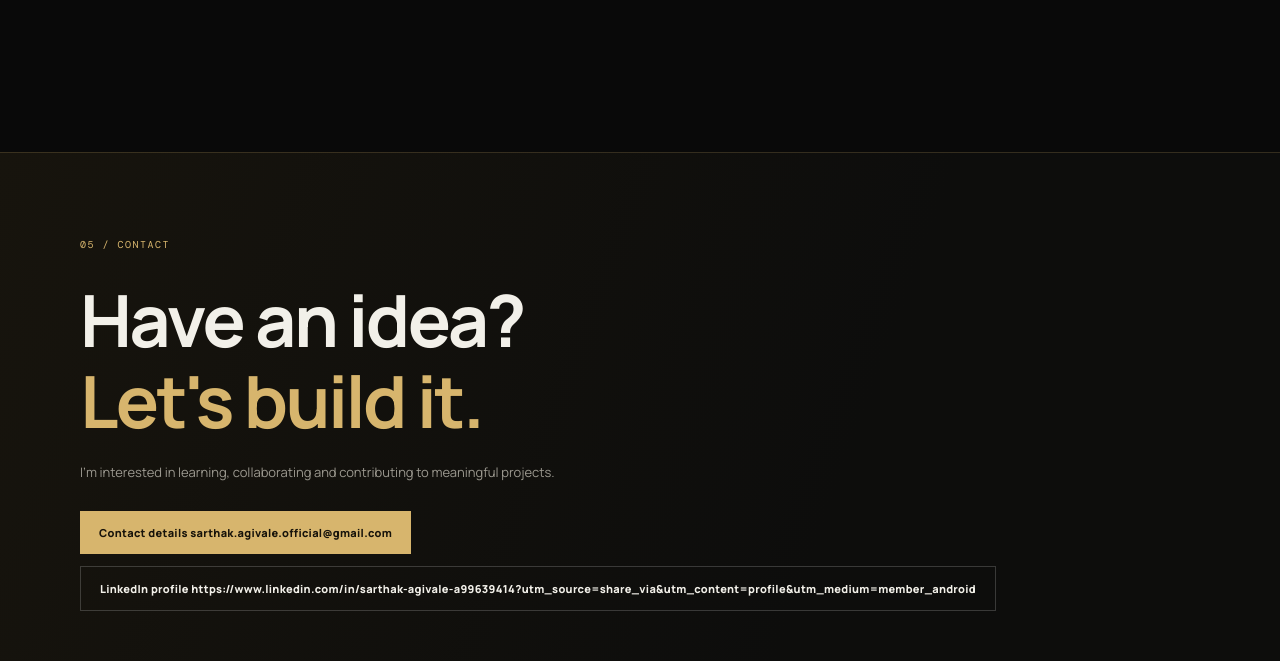
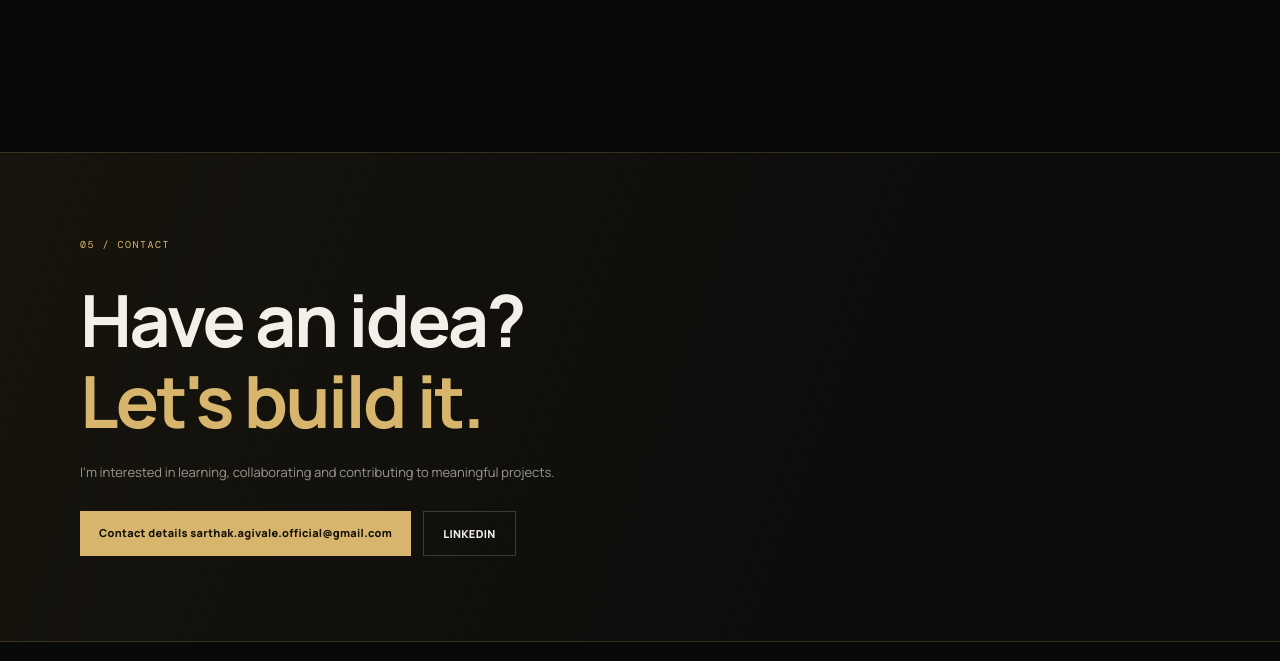
Before and after one commit to sarthakagivalestudy-cell/my-portfolio, a plain HTML site: page index.html in a window 1280 px wide. Shown: the part 3997-4658 px from the top of the page. Drawn offline with nearby package versions, Linux system fonts and the light colour scheme.

Commit message:
updated portfolio website

```diff
--- a/index.html
+++ b/index.html
@@ -109,7 +109,7 @@
       <p class="small-note">Add dates, hackathons, workshops, certifications and measurable outcomes as they happen.</p>
     </section>
 
-    <section class="contact-section" id="contact"><div class="section-wrap contact-inner"><div class="section-label">05 / CONTACT</div><h2>Have an idea?<br><span class="gold">Let's build it.</span></h2><p>I'm interested in learning, collaborating and contributing to meaningful projects.</p><div class="hero-actions"><a class="button button-primary" href="mailto:sarthak.agivale.official@gmail.com">Contact details sarthak.agivale.official@gmail.com</a><span class="button button-secondary">LinkedIn profile https://www.linkedin.com/in/sarthak-agivale-a99639414?utm_source=share_via&utm_content=profile&utm_medium=member_android</span></div></div></section>
+    <section class="contact-section" id="contact"><div class="section-wrap contact-inner"><div class="section-label">05 / CONTACT</div><h2>Have an idea?<br><span class="gold">Let's build it.</span></h2><p>I'm interested in learning, collaborating and contributing to meaningful projects.</p><div class="hero-actions"><a class="button button-primary" href="mailto:sarthak.agivale.official@gmail.com">Contact details sarthak.agivale.official@gmail.com</a><span class="button button-secondary"><a href="https://www.linkedin.com/in/sarthakagivale" target="_blank">LINKEDIN</a></span></div></div></section>
   </main>
   <footer class="site-footer"><a class="brand" href="#home"><span class="brand-mark">SA</span><span>SARTHAK<span class="gold">.AGIVALE</span></span></a><span>DESIGNED TO LEARN. BUILT TO GROW.</span><a href="#home">BACK TO TOP ↑</a></footer>
 
```
